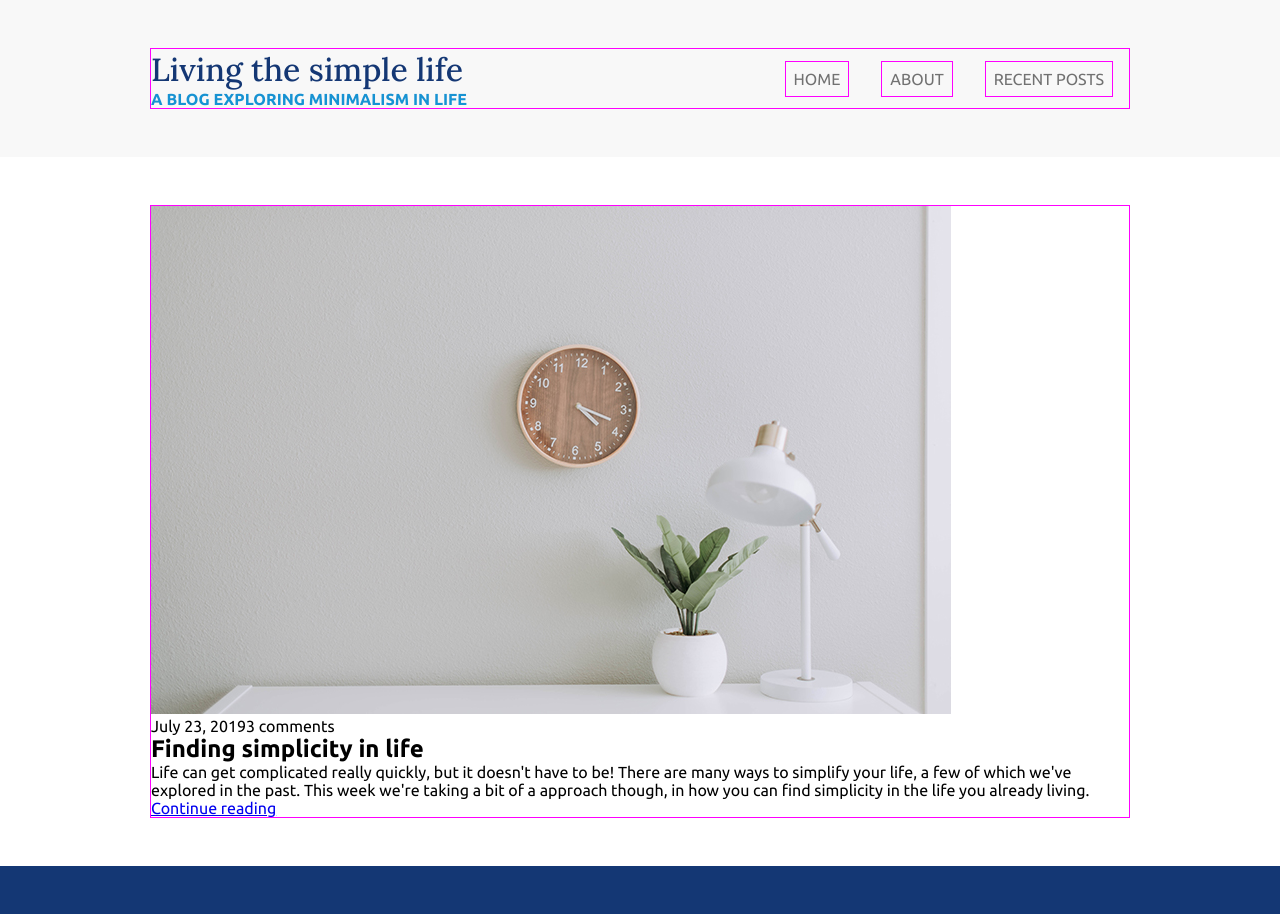
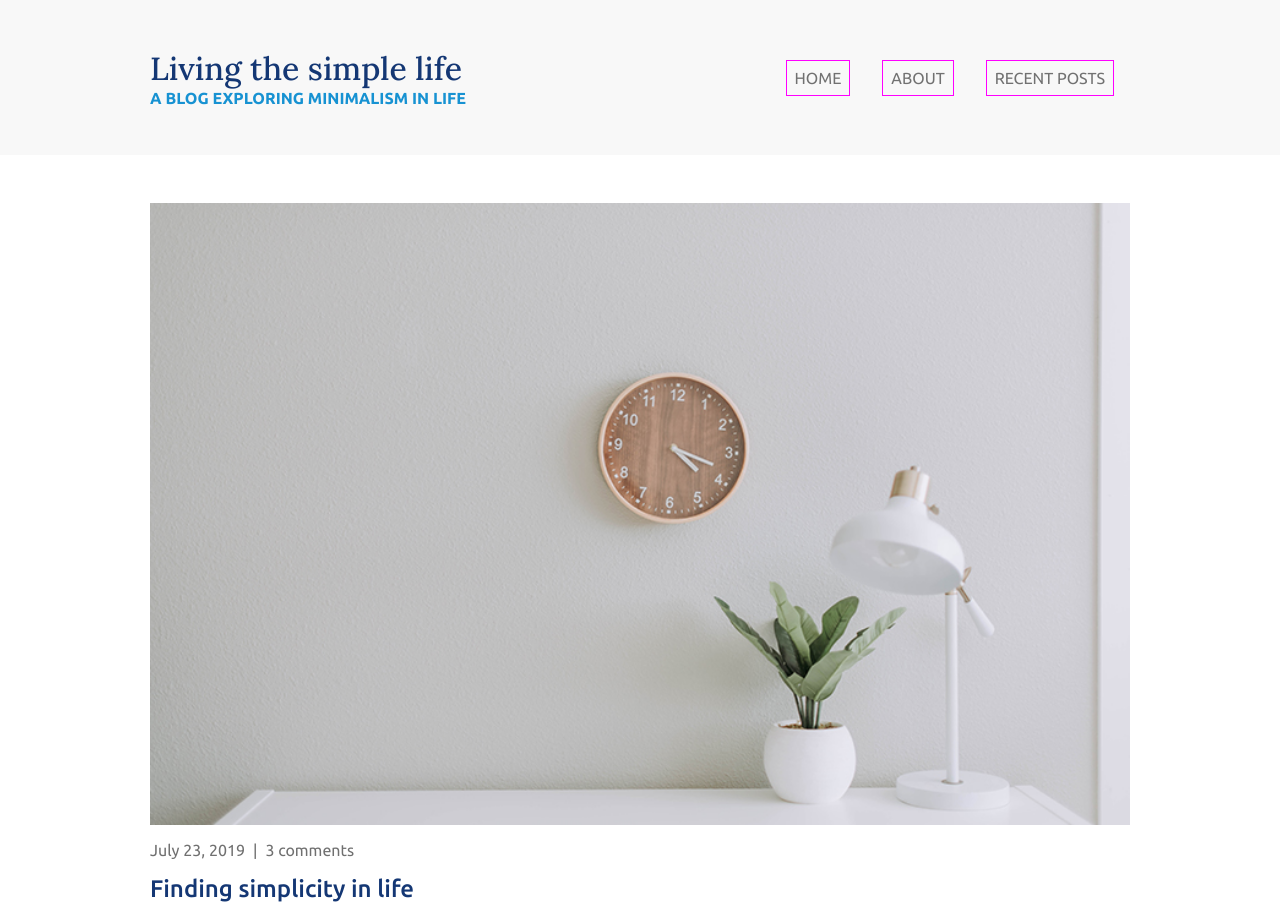
Before and after one commit to MiloBlackstar/Simple-life, a React (Vite) app: page / in a window 1280 px wide. Shown: the top 914 px of the page. Built offline with nearby package versions, Linux system fonts and the light colour scheme.

Commit message:
Finish main article component

```diff
--- a/src/components/MainArticle.jsx
+++ b/src/components/MainArticle.jsx
@@ -6,9 +6,11 @@ export default function MainArticle() {
       <img className="large-image" src={Life} />
       <p className="data-comments">
         <span>July 23, 2019</span>
+        <span>|</span>
         <span>3 comments</span>
-        <h2>Finding simplicity in life</h2>
-        <p className="description">Life can get complicated really quickly, but it doesn't have to be! There are many ways to simplify your life, a few of which we've explored in the past. This week we're taking a bit of a approach though, in how you can find simplicity in the life you already living.</p>
+      </p>
+      <h2>Finding simplicity in life</h2>
+      <p className="description">Life can get complicated really quickly, but it doesn't have to be! There are many ways to simplify your life, a few of which we've explored in the past. This week we're taking a bit of a approach though, in how you can find simplicity in the life you already living.
       </p>
       <a href="#">Continue reading</a>
     </div>
--- a/src/css-files/header.css
+++ b/src/css-files/header.css
@@ -5,7 +5,7 @@ header {
 }
 
 .container {
-  border: 1px solid magenta;
+  /* border: 1px solid magenta; */
   display:flex;
   justify-content: space-between;
   align-items: center;
--- a/src/css-files/home.css
+++ b/src/css-files/home.css
@@ -1,10 +1,3 @@
 main {
   padding: 3em;
 }
-
-.container {
-  border: 1px solid magenta;
-  max-width: 980px;
-  width: 90%;
-  margin: 0 auto;
-}
--- a/src/css-files/main-article.css
+++ b/src/css-files/main-article.css
@@ -1,3 +1,42 @@
-.large-image {
-  width: auto;
+.main-article {
+  display: flex;
+  flex-direction: column;
+  color: #707070;
+  border-bottom: 2px solid #707070;
 }
+
+.main-article .large-image {
+  width: 100%;
+}
+
+.main-article .data-comments {
+  margin: 1em 0em;
+}
+
+.main-article .data-comments span{
+  margin: 0em 0.5em 0em 0em;
+}
+
+.main-article h2 {
+  color: #143774;
+  font-weight: 500;
+  margin-bottom: 1em;
+}
+
+.main-article .description {
+  line-height: 1.5;
+  margin-bottom: 1em;
+}
+
+.main-article a {
+  color: #1792D2;
+  font-weight: bold;
+  text-decoration: none;
+  margin-bottom: 1em;
+}
+
+.main-article a:hover,
+.main-article a:focus    {
+  color: #EF2917;
+  outline: none;
+}
```
